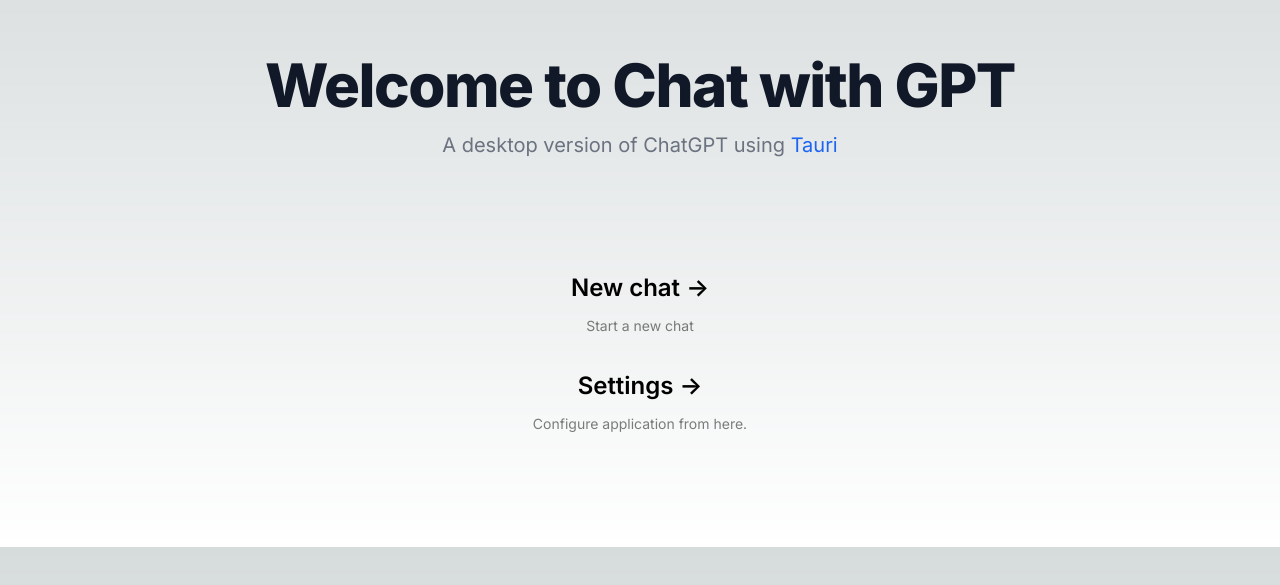
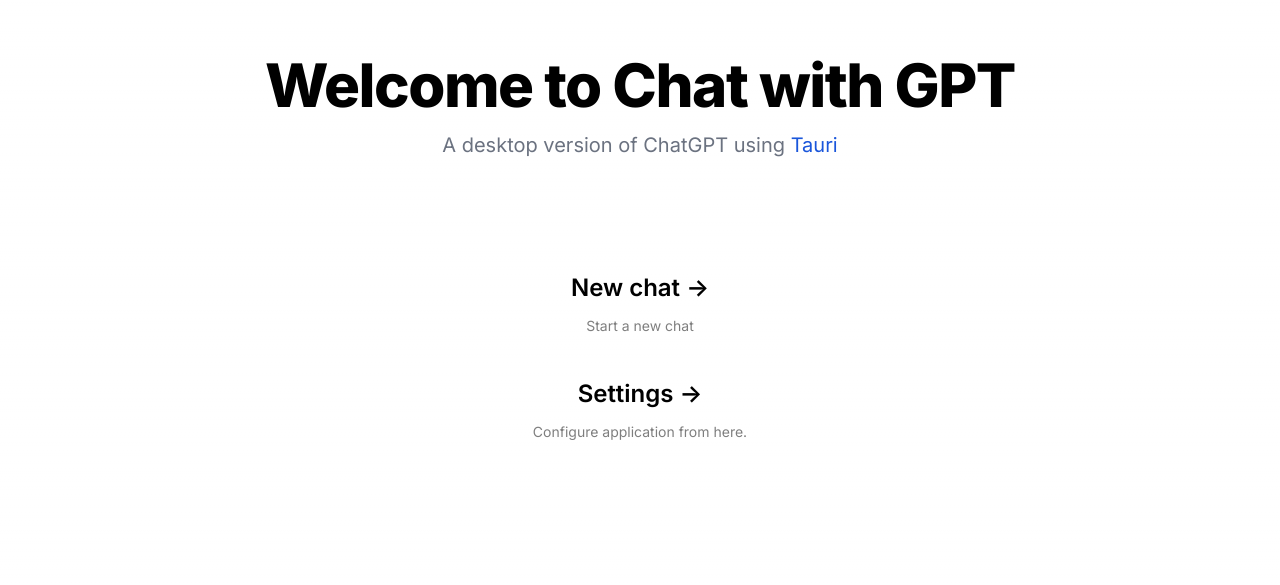
Before and after one commit to dcl10/chat-with-gpt, a Next.js app: page / in a window 1280 px wide. Shown: the part 105-690 px from the top of the page. Built offline with nearby package versions, Linux system fonts and the light colour scheme.

Commit message:
Restyle main page (#12)
* fix jumbotron title colour

* format main page

* fix background

* restyle main page links

```diff
--- a/src/app/globals.css
+++ b/src/app/globals.css
@@ -4,7 +4,7 @@
 
 :root {
   --foreground-rgb: 0, 0, 0;
-  --background-start-rgb: 214, 219, 220;
+  --background-start-rgb: 255, 255, 255;
   --background-end-rgb: 255, 255, 255;
 }
 
--- a/src/app/page.tsx
+++ b/src/app/page.tsx
@@ -17,18 +17,35 @@
     <main className="flex-col items-center justify-start lg:p-24 md:p-10 content-center">
       <section>
         <div className="py-8 px-4 mx-auto max-w-screen-xl text-center lg:py-16">
-          <h1 className="mb-4 text-4xl font-extrabold tracking-tight leading-none text-gray-900 md:text-5xl lg:text-6xl dark:text-white">
+          <h1 className="mb-4 text-4xl font-extrabold tracking-tight leading-none md:text-5xl lg:text-6xl dark:text-white">
             Welcome to Chat with GPT
           </h1>
           <p className="mb-8 text-lg font-normal text-gray-500 lg:text-xl sm:px-16 lg:px-48 dark:text-gray-400">
-            A desktop version of ChatGPT using <a href="https://tauri.app/" target="_blank" rel="noopener noreferrer" className="text-blue-600 hover:text-green-600">Tauri</a>
+            A desktop version of ChatGPT using{" "}
+            <a
+              href="https://tauri.app/"
+              target="_blank"
+              rel="noopener noreferrer"
+              className="text-blue-700 hover:decoration-solid hover:underline"
+            >
+              Tauri
+            </a>
           </p>
         </div>
       </section>
 
-      <MainMenuItem title="New chat" subtitle="Start a new chat" onClick={goToChat}/>
-
-      <MainMenuItem title="Settings" subtitle="Configure application from here." onClick={goToSettings}/>
+      <div className="space-y-2">
+        <MainMenuItem
+          title="New chat"
+          subtitle="Start a new chat"
+          onClick={goToChat}
+        />
+        <MainMenuItem
+          title="Settings"
+          subtitle="Configure application from here."
+          onClick={goToSettings}
+        />
+      </div>
     </main>
   );
 }
--- a/src/components/ui/main-menu-item.tsx
+++ b/src/components/ui/main-menu-item.tsx
@@ -12,7 +12,7 @@
   return (
     <div className="text-center content-center">
       <button
-      className="group rounded-lg px-5 py-4 transition-colors content-center hover:border-gray-300 hover:bg-gray-100 hover:dark:border-neutral-700 hover:dark:bg-neutral-800/30 border border-transparent wx-64"
+      className="group rounded-lg px-5 py-4 transition-colors content-center hover:border-gray-300 hover:bg-gray-100 hover:dark:border-neutral-700 hover:dark:bg-neutral-800/30 border border-transparent wx-64 hover:text-blue-700"
       onClick={onClick}
       >
         <h2 className="mb-3 text-2xl font-semibold">
```
